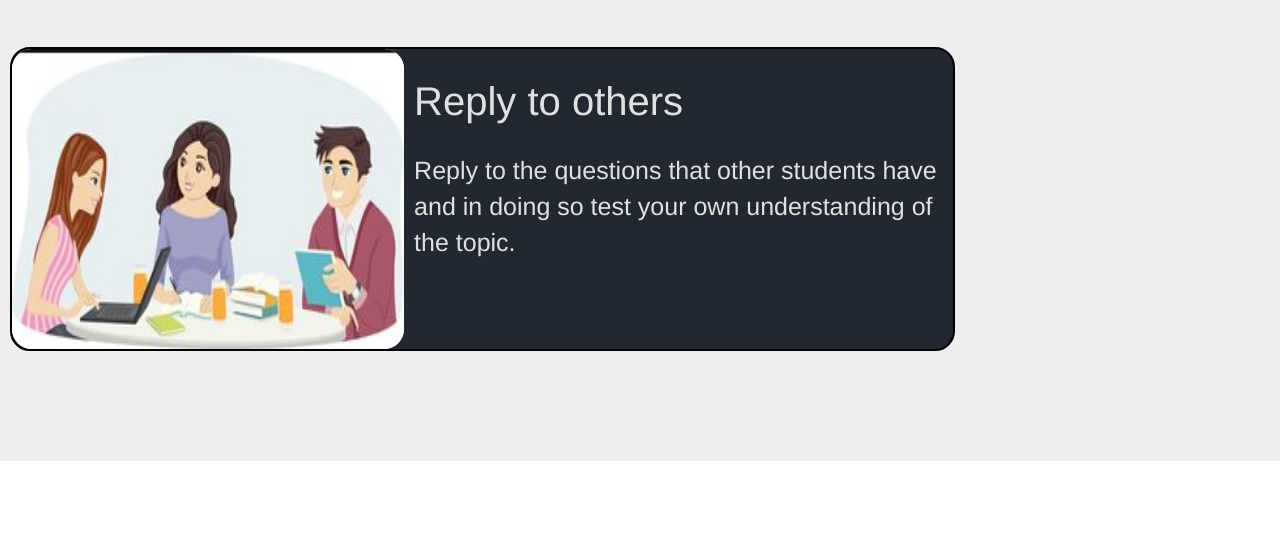
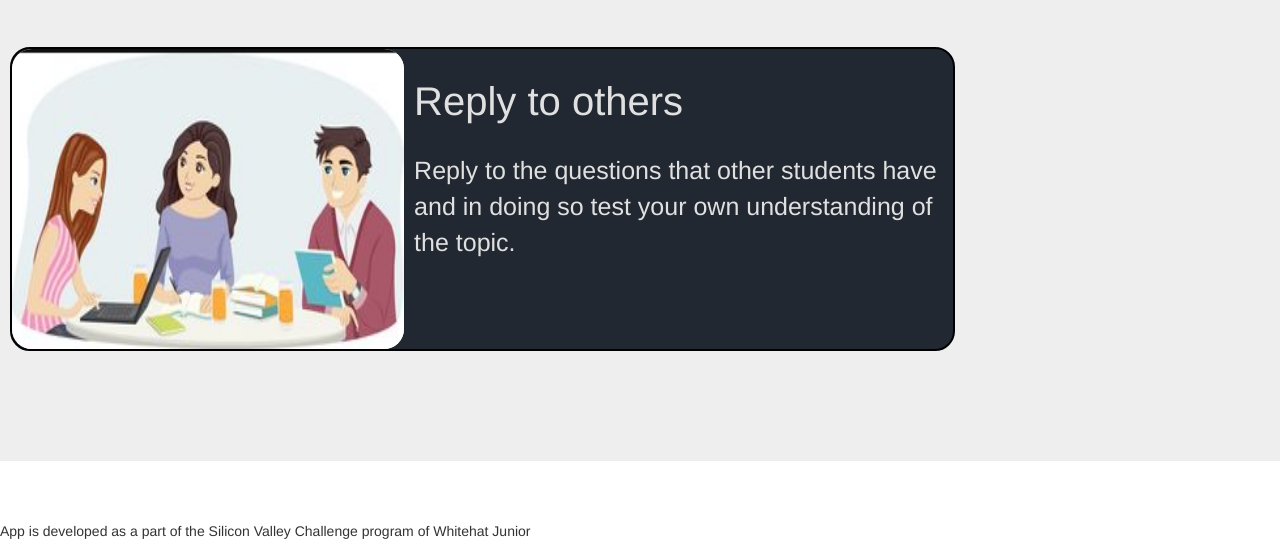
Before and after one commit to Naishaa07/SiliconValleyChallenge, a plain HTML site: page index.html in a window 1280 px wide. Shown: the part 2416-2957 px from the top of the page. Before the commit the page ends 2877 px from the top, so only its background shows below. Drawn offline with nearby package versions, Linux system fonts and the light colour scheme.

Commit message:
Update index.html

```diff
--- a/index.html
+++ b/index.html
@@ -132,6 +132,10 @@
             </div>
         </div>
     </nav>
+      <br>
+            <br>
+            <br>
+            <p id="whj">App is developed as a part of the Silicon Valley Challenge program of Whitehat Junior</p>
     <section>
         <div class="copy_right_footer">
             Developed by - Naishaa Goyal
```
